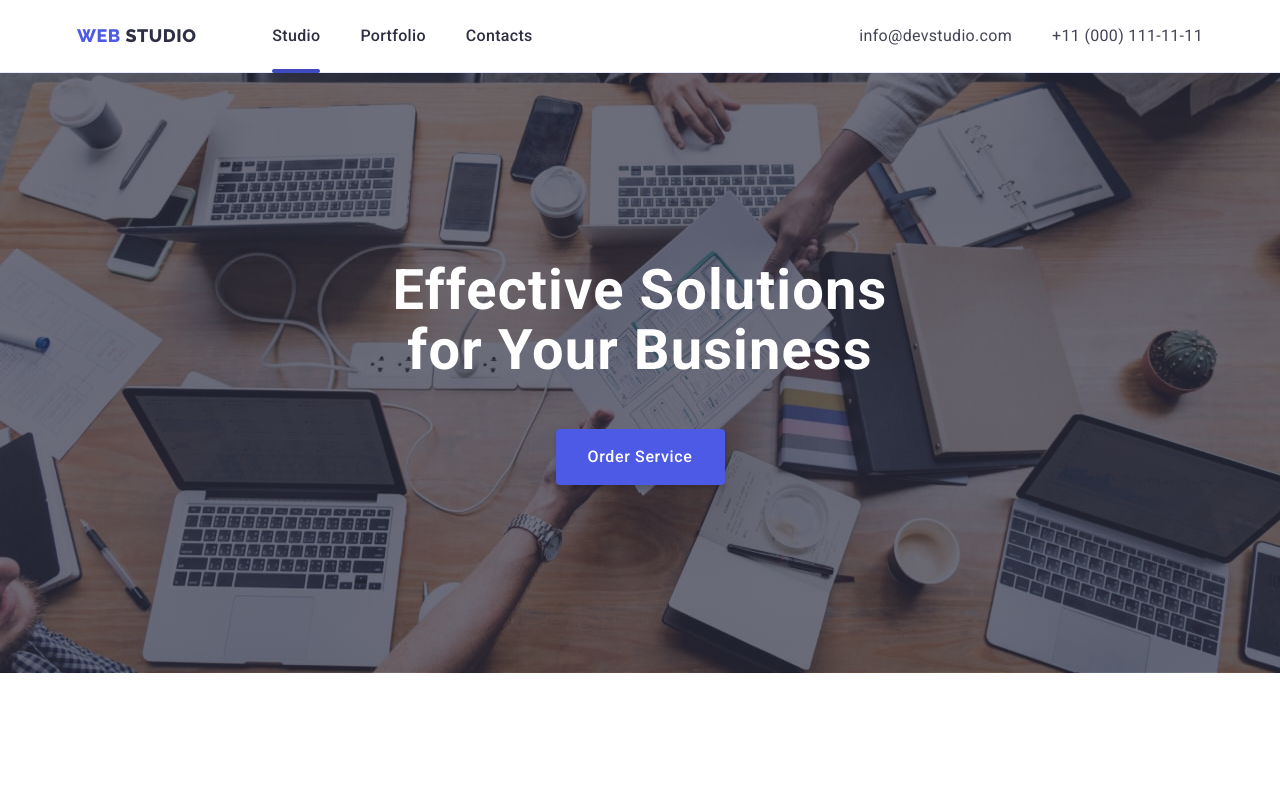
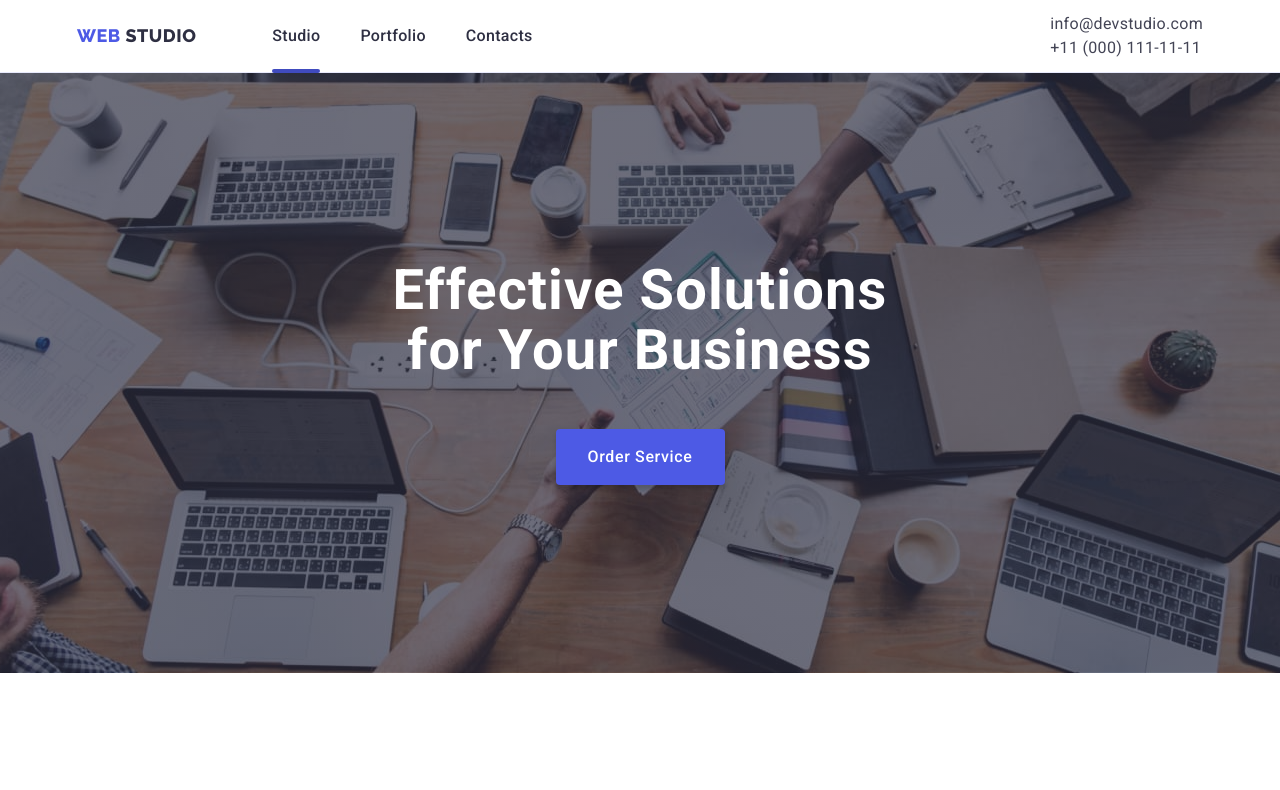
Before and after one commit to DaryaZinkina/goit-markup-hw-07, a plain HTML site: page index.html in a window 1280 px wide. Shown: the top 790 px of the page. Drawn offline with nearby package versions, Linux system fonts and the light colour scheme.

Commit message:
Add files via upload

```diff
--- a/index.html
+++ b/index.html
@@ -46,7 +46,7 @@
           </ul>
         </nav>
         <address class="adress">
-          <ul class="list adress header-nav-list">
+          <ul class="list adress header-nav-l">
             <li class="link">
               <a class="text-body color-b link" href="mailto:info@devstudio.com"
                 >info@devstudio.com</a
```
